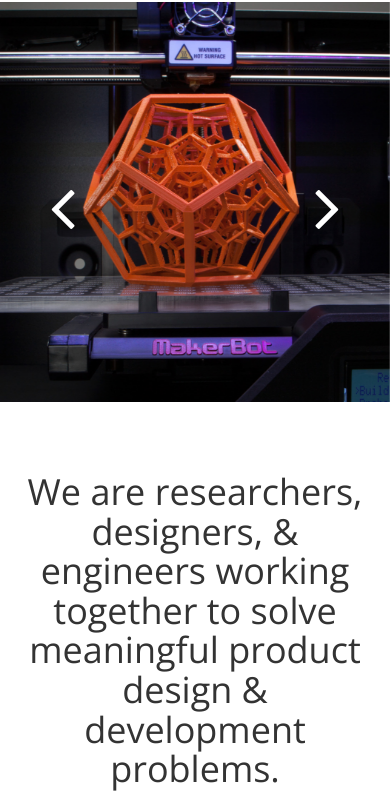
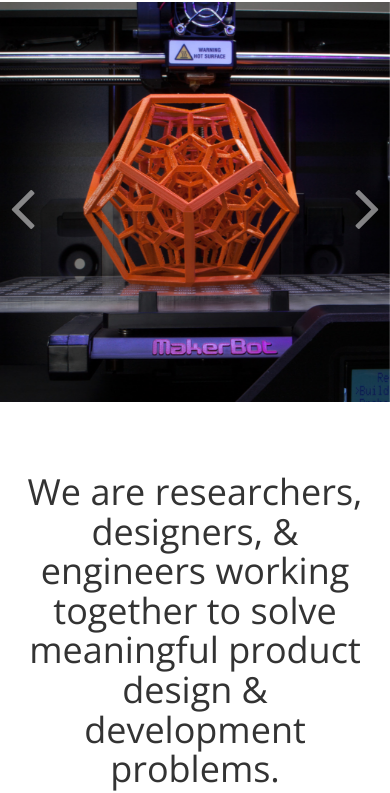
Before and after one commit to omaralbeik/abbox.com, a website: page src/index.html in a window 390 px wide. Shown: the part 88-881 px from the top of the page. Drawn offline with nearby package versions, Linux system fonts and the light colour scheme; files that its build step writes are made by us from their sources; files whose address does not match are found by name.

Commit message:
fix: main slider nav location fixed

```diff
--- a/src/css/responsive.css
+++ b/src/css/responsive.css
@@ -46,6 +46,18 @@
     font-weight: 200;
     padding: 20px;
   }
+  .slider .owl-prev {
+    left: 10px;
+  }
+  .slider .owl-next {
+    right: 10px;
+  }
+  .slider .owl-prev i, .slider .owl-next i {
+    color: rgba(255, 255, 255, 0.5);
+  }
+  .slider .owl-prev:hover > i, .slider .owl-next:hover > i {
+    color: rgba(223, 63, 0, 0.7);
+  }
 }
 
 /* Small devices (tablets, 768px and up) */
```
Also changed, not shown: dist/css/responsive.min.css, 1 other file.
